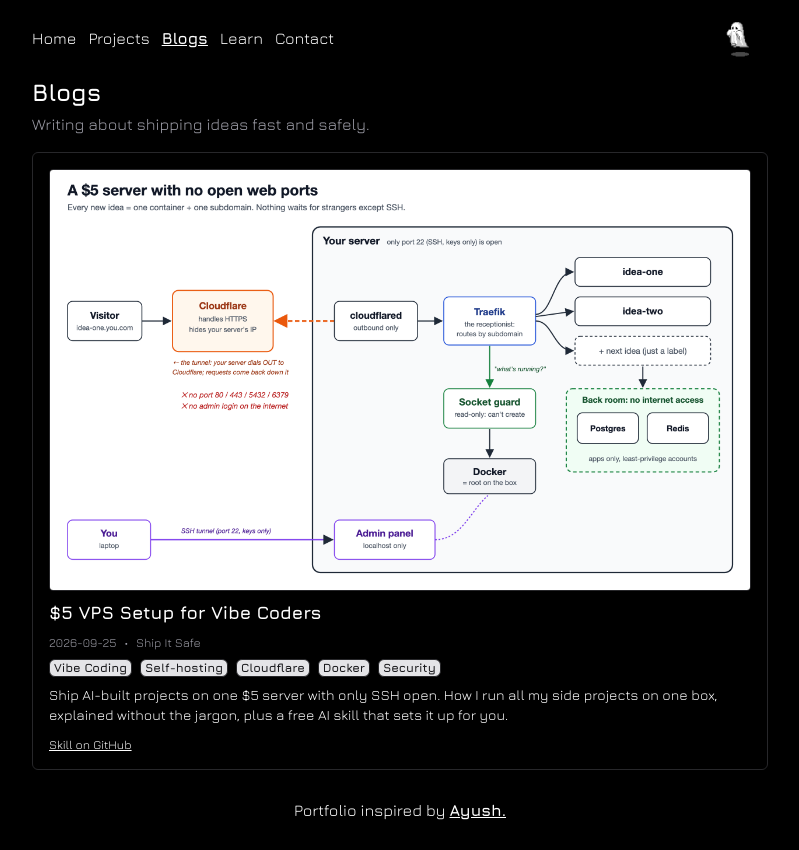
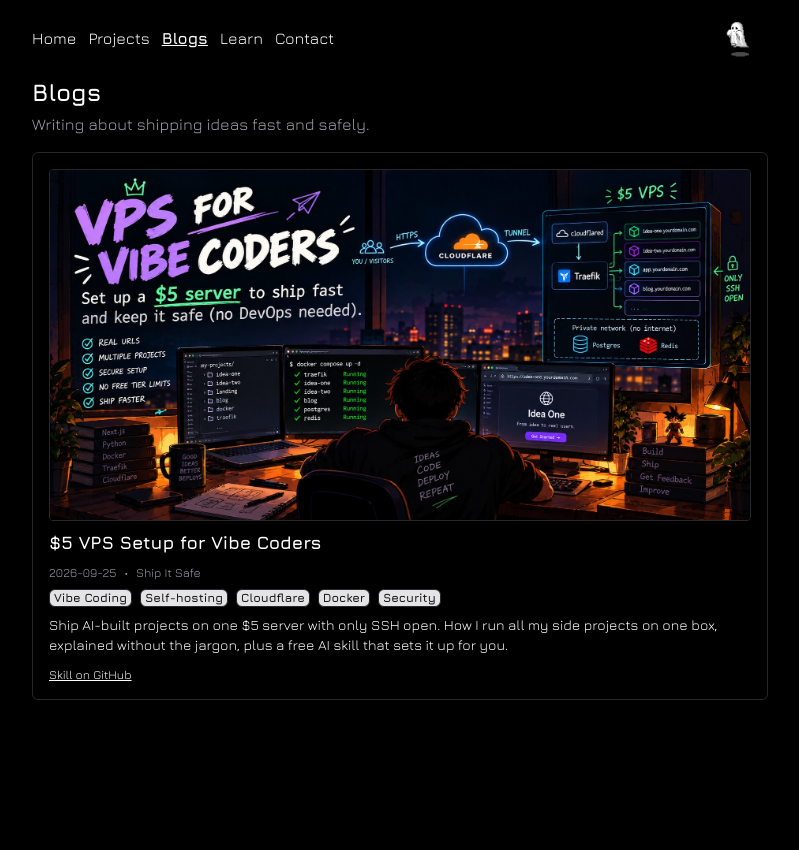
Before and after one commit to anant-c/anant-portfolio, a React (Vite) app: page /blogs in a window 1280 px wide. Shown: the whole page, without its empty margins (240-1039 px from the left). After the commit the page ends 800 px from the top, so only its background shows below. Built offline with nearby package versions, Linux system fonts and the light colour scheme.

Commit message:
Use the cover image on the blog card; remove footer credit

```diff
--- a/src/components/Footer.jsx
+++ b/src/components/Footer.jsx
@@ -1,11 +1,5 @@
-import React from 'react'
-
 const Footer = () => {
-  return (
-    <div className='m-7 text-center'>
-        Portfolio inspired by <a target="_blank" className="font-bold underline hover:no-underline" href="https://x.com/ayushon_twt">Ayush.</a>
-    </div>
-  )
+  return <div className="m-7" />
 }
 
 export default Footer
--- a/src/data/blogs.js
+++ b/src/data/blogs.js
@@ -4,8 +4,8 @@
     title: "$5 VPS Setup for Vibe Coders",
     date: "2026-09-25",
     series: "Ship It Safe",
-    image: "/assets/blog/5-dollar-vps-setup.png",
-    imageAlt: "Architecture diagram: visitors reach Cloudflare, which talks through an outbound tunnel to the server; Traefik routes subdomains to apps; databases sit on a private network; only SSH is open.",
+    image: "/assets/blog/5-dollar-vps-setup.jpg",
+    imageAlt: "Cover art: VPS for Vibe Coders. Set up a $5 server to ship fast and keep it safe, with Cloudflare, a tunnel and Traefik in front of idea-one, idea-two and app containers.",
     description:
       "Ship AI-built projects on one $5 server with only SSH open. How I run all my side projects on one box, explained without the jargon, plus a free AI skill that sets it up for you.",
     tags: ["Vibe Coding", "Self-hosting", "Cloudflare", "Docker", "Security"],
```
Also changed, not shown: public/assets/blog/5-dollar-vps-setup.jpg (added), public/assets/blog/5-dollar-vps-setup.png (deleted).
